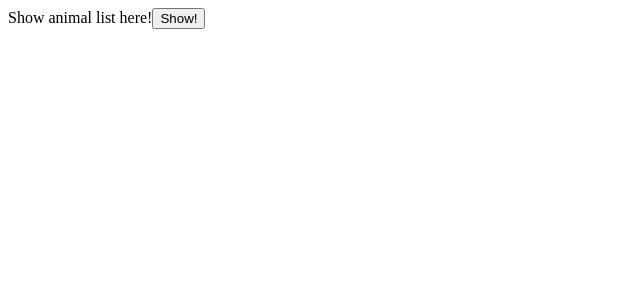
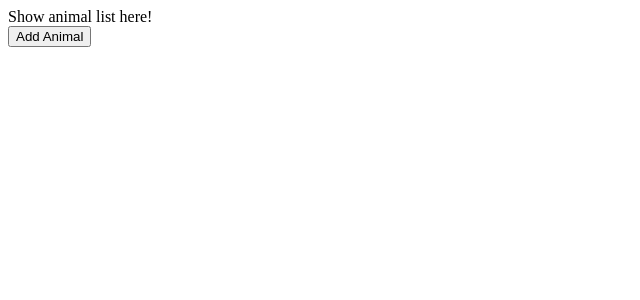
Before and after one commit to kynoh44/modern-react-with-redux-2023, a React (Create React App) app in the folder animals/: page / in a window 1280 px wide. Shown: the top 300 px of the page, without its empty margins (0-640 px from the left). Built offline with nearby package versions, Linux system fonts and the light colour scheme.

Commit message:
Use Event handler with props variable of a function and console.log()

```diff
--- a/animals/src/AnimalShow.js
+++ b/animals/src/AnimalShow.js
@@ -1,6 +1,12 @@
 function AnimalShow() {
-
-	return <button>Show!</button>;
+	const handleClick = () => {
+		console.log("Button was clicked!");
+	}
+	return (
+		<div>
+			<button onClick={handleClick}>Add Animal</button>
+		</div>
+	);
 }
 
 export default AnimalShow;
```
